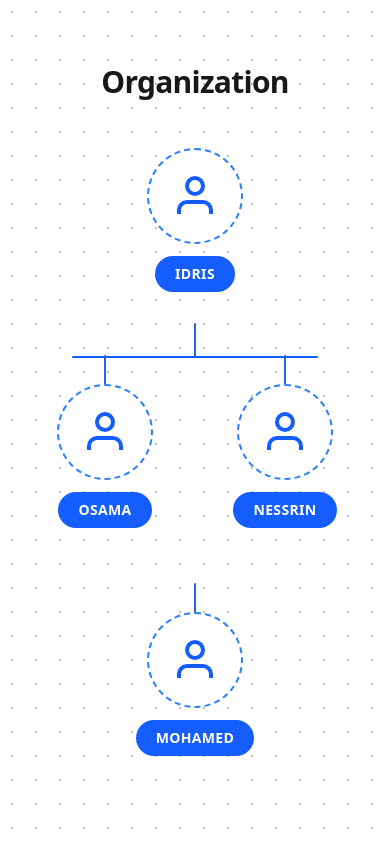
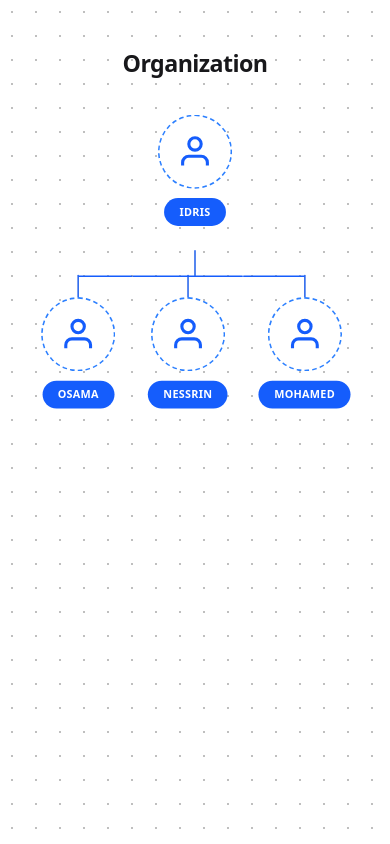
Before and after one commit to zeyadsadek03-prog/animated-dotgrid-landing, a Next.js app: page / in a window 390 px wide. Both pictures are taken after a click on the button 195 px from the left and 196 px from the top of the page. Built offline with nearby package versions, Linux system fonts and the light colour scheme.

Commit message:
feat: recursive top-down org tree with per-node collapse, orgData.ts model, and bundled zoom/pan + mobile auto-fit

```diff
--- /dev/null
+++ b/src/app/orgData.ts
@@ -0,0 +1,16 @@
+// Org chart data model. Name only — no titles. Scales to any depth/size.
+export interface OrgNode {
+  id: string;
+  name: string;
+  children: OrgNode[];
+}
+
+export const ORG_TREE: OrgNode = {
+  id: 'root',
+  name: 'Idris',
+  children: [
+    { id: 'c1', name: 'Osama', children: [] },
+    { id: 'c2', name: 'Nessrin', children: [] },
+    { id: 'c3', name: 'Mohamed', children: [] },
+  ],
+};
--- a/src/app/page.tsx
+++ b/src/app/page.tsx
@@ -6,29 +6,16 @@ import {
   AnimatePresence,
   useMotionValue,
   useMotionTemplate,
+  animate,
 } from 'framer-motion';
+import { ORG_TREE, type OrgNode } from './orgData';
 
-// Clamp bounds so the chart can be pulled around but never lost far off-screen.
+// Zoom bounds + pan clamp so the chart can be explored but never lost.
+const MIN_ZOOM = 0.3;
+const MAX_ZOOM = 2.5;
 const PAN_BOUND_X = 480;
 const PAN_BOUND_Y = 360;
-
-interface OrgNodeData {
-  id: string;
-  name: string;
-  children: OrgNodeData[];
-}
-
-const TREE: OrgNodeData[] = [
-  {
-    id: 'root',
-    name: 'Idris',
-    children: [
-      { id: 'c1', name: 'Osama', children: [] },
-      { id: 'c2', name: 'Nessrin', children: [] },
-      { id: 'c3', name: 'Mohamed', children: [] },
-    ],
-  },
-];
+const FIT_MARGIN = 24; // px breathing room around the tree when auto-fitting
 
 function UserIcon({ className }: { className?: string }) {
   return (
@@ -46,17 +33,25 @@ function UserIcon({ className }: { className?: string }) {
   );
 }
 
-function OrgNode({
+/**
+ * Recursive top-down tidy tree node.
+ * Connector grammar: vertical drop from parent -> horizontal distributed bar
+ * across the children row -> short vertical drop into EACH child.
+ * The horizontal bar is built from per-child half segments (first child gets
+ * the right half, last child the left half, middle children the full width),
+ * which scales to any number of children at any depth.
+ */
+function OrgTreeNode({
   data,
-  revealed,
-  onReveal,
+  expanded,
+  onToggle,
 }: {
-  data: OrgNodeData;
-  revealed: boolean;
-  onReveal: () => void;
+  data: OrgNode;
+  expanded: Set<string>;
+  onToggle: (id: string) => void;
 }) {
   const hasChildren = data.children.length > 0;
-  const isRoot = data.id === 'root';
+  const isOpen = expanded.has(data.id);
 
   return (
     <div className="flex flex-col items-center">
@@ -68,9 +63,14 @@ function OrgNode({
       >
         <button
           type="button"
-          onClick={onReveal}
+          onClick={(e) => {
+            e.stopPropagation();
+            onToggle(data.id);
+          }}
           className="relative flex items-center justify-center w-24 h-24 rounded-full border-2 border-dashed border-blue-500 bg-white cursor-pointer"
-          aria-label={`${data.name}${isRoot && hasChildren && !revealed ? ', click to expand' : ''}`}
+          aria-label={`${data.name}${
+            hasChildren ? (isOpen ? ', click to collapse' : ', click to expand') : ''
+          }`}
         >
           <div className="text-blue-600">
             <UserIcon className="w-12 h-12" />
@@ -85,15 +85,15 @@ function OrgNode({
       </motion.div>
 
       <AnimatePresence>
-        {hasChildren && revealed && (
+        {hasChildren && isOpen && (
           <motion.div
             initial={{ opacity: 0 }}
             animate={{ opacity: 1 }}
             exit={{ opacity: 0 }}
             transition={{ duration: 0.35 }}
-            className="mt-8 flex flex-col items-center w-full"
+            className="mt-8 flex flex-col items-center"
           >
-            {/* 1. vertical drop descending from the root node */}
+            {/* 1. vertical drop descending from the parent node */}
             <svg
               aria-hidden="true"
               className="block overflow-visible"
@@ -115,20 +115,36 @@ function OrgNode({
               />
             </svg>
 
-            {/* children row + connector hierarchy */}
-            <div className="relative flex flex-wrap items-start justify-center gap-x-10 gap-y-14 w-fit mx-auto">
-              {/* 2. horizontal bar spanning the full width of the three children */}
+            {/* children row: NEVER wraps (flex-nowrap + w-max) so 3-across
+                stays 3-across on mobile — no 2+1 wrap. */}
+            <div className="flex flex-nowrap items-start justify-center w-max min-w-max">
+              {data.children.map((child, i) => {
+                const isFirst = i === 0;
+                const isLast = i === data.children.length - 1;
+                const single = data.children.length === 1;
+                return (
+                  <div
+                    key={child.id}
+                    className="relative flex min-w-[140px] flex-col items-center px-5"
+                  >
+                    {/* 2. horizontal bar segment (skipped for a single child) */}
+                    {!single && (
                       <motion.div
                         aria-hidden="true"
-                className="absolute top-0 left-[14%] right-[14%] h-[2px] rounded-full bg-blue-600 origin-center"
+                        className={`absolute top-0 h-[2px] rounded-full bg-blue-600 ${
+                          isFirst
+                            ? 'left-1/2 right-0 origin-left'
+                            : isLast
+                              ? 'left-0 right-1/2 origin-right'
+                              : 'inset-x-0 origin-center'
+                        }`}
                         initial={{ scaleX: 0 }}
                         animate={{ scaleX: 1 }}
                         transition={{ duration: 0.35, delay: 0.4, ease: 'easeInOut' }}
                       />
+                    )}
 
-              {data.children.map((child, i) => (
-                <div key={child.id} className="flex w-[140px] flex-col items-center">
-                  {/* 3. short vertical drop connecting the bar down to EACH child */}
+                    {/* 3. short vertical drop from the bar into EACH child */}
                     <svg
                       aria-hidden="true"
                       className="block overflow-visible"
@@ -149,15 +165,17 @@ function OrgNode({
                         transition={{ duration: 0.35, delay: 0.7, ease: 'easeInOut' }}
                       />
                     </svg>
+
                     <motion.div
                       initial={{ opacity: 0, y: 12 }}
                       animate={{ opacity: 1, y: 0 }}
                       transition={{ duration: 0.45, delay: 1.0 + i * 0.08 }}
                     >
-                    <OrgNode data={child} revealed={true} onReveal={() => {}} />
+                      <OrgTreeNode data={child} expanded={expanded} onToggle={onToggle} />
                     </motion.div>
                   </div>
-              ))}
+                );
+              })}
             </div>
           </motion.div>
         )}
@@ -166,43 +184,143 @@ function OrgNode({
   );
 }
 
+const clampValue = (value: number, min: number, max: number) =>
+  Math.min(max, Math.max(min, value));
+
 export default function Home() {
-  const [revealed, setRevealed] = React.useState(false);
+  const [expanded, setExpanded] = React.useState<Set<string>>(new Set());
+
+  const toggle = React.useCallback((id: string) => {
+    setExpanded((prev) => {
+      const next = new Set(prev);
+      if (next.has(id)) next.delete(id);
+      else next.add(id);
+      return next;
+    });
+  }, []);
 
   // Shared pan offset: drives BOTH the chart translate and the dot-grid
   // background-position, so dots shift with the drag but never change size.
   const panX = useMotionValue(0);
   const panY = useMotionValue(0);
+  const scale = useMotionValue(1);
   const dotPosition = useMotionTemplate`${panX}px ${panY}px`;
 
-  const clamp = (value: number, bound: number) =>
-    Math.min(bound, Math.max(-bound, value));
+  const chartRef = React.useRef<HTMLDivElement>(null);
+  const pinchDist = React.useRef<number | null>(null);
+
+  const clampPan = (value: number, bound: number) =>
+    clampValue(value, -bound, bound);
+
+  // --- Wheel zoom (desktop) -------------------------------------------------
+  const onWheel = (e: React.WheelEvent) => {
+    const next = clampValue(
+      scale.get() * Math.exp(-e.deltaY * 0.0015),
+      MIN_ZOOM,
+      MAX_ZOOM,
+    );
+    scale.set(next);
+  };
+
+  // --- Pinch zoom (mobile) --------------------------------------------------
+  const onTouchStart = (e: React.TouchEvent) => {
+    if (e.touches.length === 2) {
+      const dx = e.touches[0].clientX - e.touches[1].clientX;
+      const dy = e.touches[0].clientY - e.touches[1].clientY;
+      pinchDist.current = Math.hypot(dx, dy);
+    }
+  };
+  const onTouchMove = (e: React.TouchEvent) => {
+    if (e.touches.length === 2 && pinchDist.current !== null) {
+      const dx = e.touches[0].clientX - e.touches[1].clientX;
+      const dy = e.touches[0].clientY - e.touches[1].clientY;
+      const dist = Math.hypot(dx, dy);
+      if (dist > 0 && pinchDist.current > 0) {
+        const next = clampValue(
+          scale.get() * (dist / pinchDist.current),
+          MIN_ZOOM,
+          MAX_ZOOM,
+        );
+        scale.set(next);
+      }
+      pinchDist.current = dist;
+    }
+  };
+  const onTouchEnd = (e: React.TouchEvent) => {
+    if (e.touches.length < 2) pinchDist.current = null;
+  };
+
+  // --- Auto-fit / reset on root reveal-collapse ------------------------------
+  const rootOpen = expanded.has(ORG_TREE.id);
+  const expandedKey = Array.from(expanded).sort().join(',');
+
+  React.useEffect(() => {
+    const fitOptions = { duration: 0.55, ease: 'easeInOut' as const };
+
+    if (!rootOpen) {
+      // Collapsed: smoothly reset to the default view.
+      animate(scale, 1, fitOptions);
+      animate(panX, 0, fitOptions);
+      animate(panY, 0, fitOptions);
+      return;
+    }
+
+    // Root revealed/expanded: measure the (untransformed) tree and, if it
+    // overflows the viewport, smoothly zoom out so the whole tree fits.
+    const raf = requestAnimationFrame(() => {
+      const el = chartRef.current;
+      if (!el) return;
+      const w = el.offsetWidth;
+      const h = el.offsetHeight;
+      const vw = window.innerWidth - FIT_MARGIN * 2;
+      const vh = window.innerHeight - FIT_MARGIN * 2;
+      if (w <= 0 || h <= 0) return;
+      const fit = Math.min(vw / w, vh / h, 1);
+      const target = clampValue(fit, MIN_ZOOM, MAX_ZOOM);
+      animate(scale, target, fitOptions);
+      animate(panX, 0, fitOptions);
+      animate(panY, 0, fitOptions);
+    });
+    return () => cancelAnimationFrame(raf);
+    // Re-run whenever the set of expanded nodes changes.
+    // eslint-disable-next-line react-hooks/exhaustive-deps
+  }, [rootOpen, expandedKey]);
 
   return (
     <motion.main
       className="relative min-h-screen overflow-hidden touch-none cursor-grab active:cursor-grabbing"
+      onWheel={onWheel}
+      onTouchStart={onTouchStart}
+      onTouchMove={onTouchMove}
+      onTouchEnd={onTouchEnd}
       onPan={(_event, info) => {
-        panX.set(clamp(panX.get() + info.delta.x, PAN_BOUND_X));
-        panY.set(clamp(panY.get() + info.delta.y, PAN_BOUND_Y));
+        // Skip panning mid-pinch so the two gestures don't fight.
+        if (pinchDist.current !== null) return;
+        panX.set(clampPan(panX.get() + info.delta.x, PAN_BOUND_X));
+        panY.set(clampPan(panY.get() + info.delta.y, PAN_BOUND_Y));
       }}
     >
-      {/* Fixed dot-grid layer: constant dot size/spacing (24px), only the
-          background-position translates with the pan offset. No zoom ever. */}
+      {/* Fixed dot-grid layer: constant dot size/spacing (24px). Only the
+          background-position translates with the pan offset — zoom scaling
+          NEVER touches this layer, so dots never resize. */}
       <motion.div
         aria-hidden="true"
         className="dot-grid pointer-events-none fixed inset-0"
         style={{ backgroundPosition: dotPosition }}
       />
 
+      {/* Zoom/pan stage: scales with zoom, translates with pan. */}
       <motion.section
-        className="relative mx-auto max-w-6xl px-6 py-16"
-        style={{ x: panX, y: panY }}
+        className="relative px-6 py-16"
+        style={{ x: panX, y: panY, scale, transformOrigin: 'top center' }}
       >
         <h1 className="text-center text-3xl font-bold tracking-tight text-zinc-900">
           Organization
         </h1>
         <div className="mt-12 flex justify-center">
-          <OrgNode data={TREE[0]} revealed={revealed} onReveal={() => setRevealed((prev) => !prev)} />
+          <div ref={chartRef} className="w-max min-w-max">
+            <OrgTreeNode data={ORG_TREE} expanded={expanded} onToggle={toggle} />
+          </div>
         </div>
       </motion.section>
     </motion.main>
```
Lines whose indentation alone changed are shown as unchanged.
